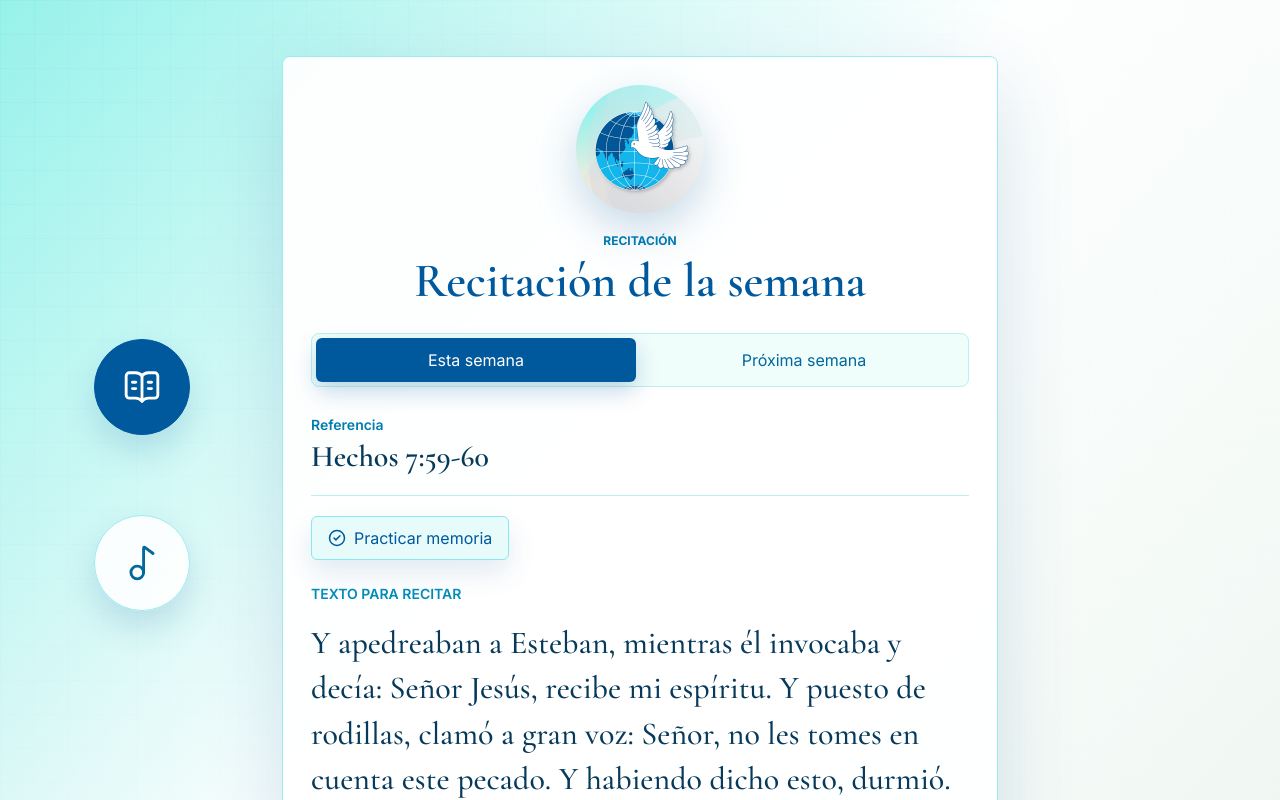
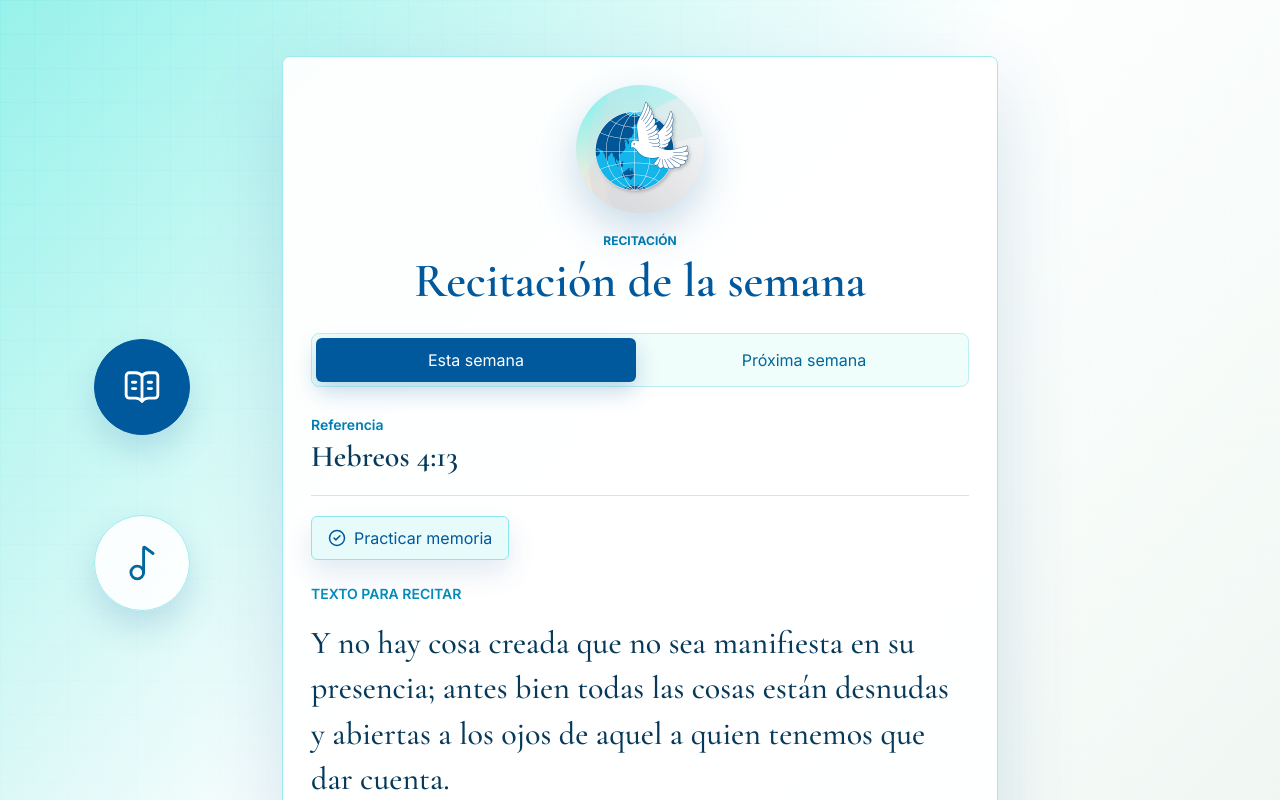
Before and after one commit to AlexGGalvan/open-the-book, a Next.js app: page / in a window 1280 px wide. Shown: the top 800 px of the page. Built offline with nearby package versions, Linux system fonts and the light colour scheme.

Commit message:
Update recitations for October 11

```diff
--- a/src/components/WeeklyRecitationCard.tsx
+++ b/src/components/WeeklyRecitationCard.tsx
@@ -19,8 +19,8 @@ const recitations: RecitationItem[] = [
     id: "current",
     label: "Esta semana",
     passage: {
-      reference: "Hechos 7:59-60",
-      text: "Y apedreaban a Esteban, mientras él invocaba y decía: Señor Jesús, recibe mi espíritu. Y puesto de rodillas, clamó a gran voz: Señor, no les tomes en cuenta este pecado. Y habiendo dicho esto, durmió.",
+      reference: "Hebreos 4:13",
+      text: "Y no hay cosa creada que no sea manifiesta en su presencia; antes bien todas las cosas están desnudas y abiertas a los ojos de aquel a quien tenemos que dar cuenta.",
       translation: "Reina-Valera 1960",
     },
   },
@@ -28,8 +28,8 @@ const recitations: RecitationItem[] = [
     id: "next",
     label: "Próxima semana",
     passage: {
-      reference: "Hebreos 4:13",
-      text: "Y no hay cosa creada que no sea manifiesta en su presencia; antes bien todas las cosas están desnudas y abiertas a los ojos de aquel a quien tenemos que dar cuenta.",
+      reference: "San Mateo 10:28",
+      text: "Y no temáis a los que matan el cuerpo, mas el alma no pueden matar; temed más bien a aquel que puede destruir el alma y el cuerpo en el infierno.",
       translation: "Reina-Valera 1960",
     },
   },
```
